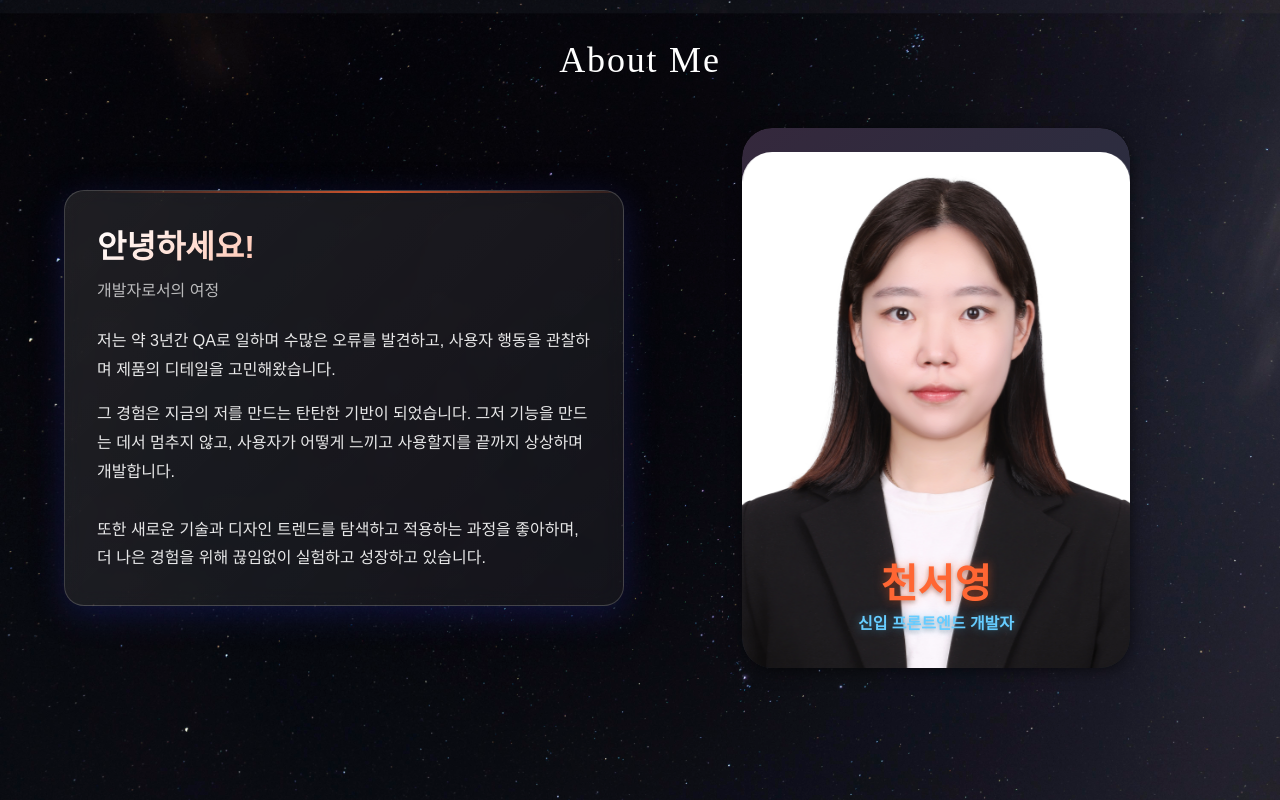
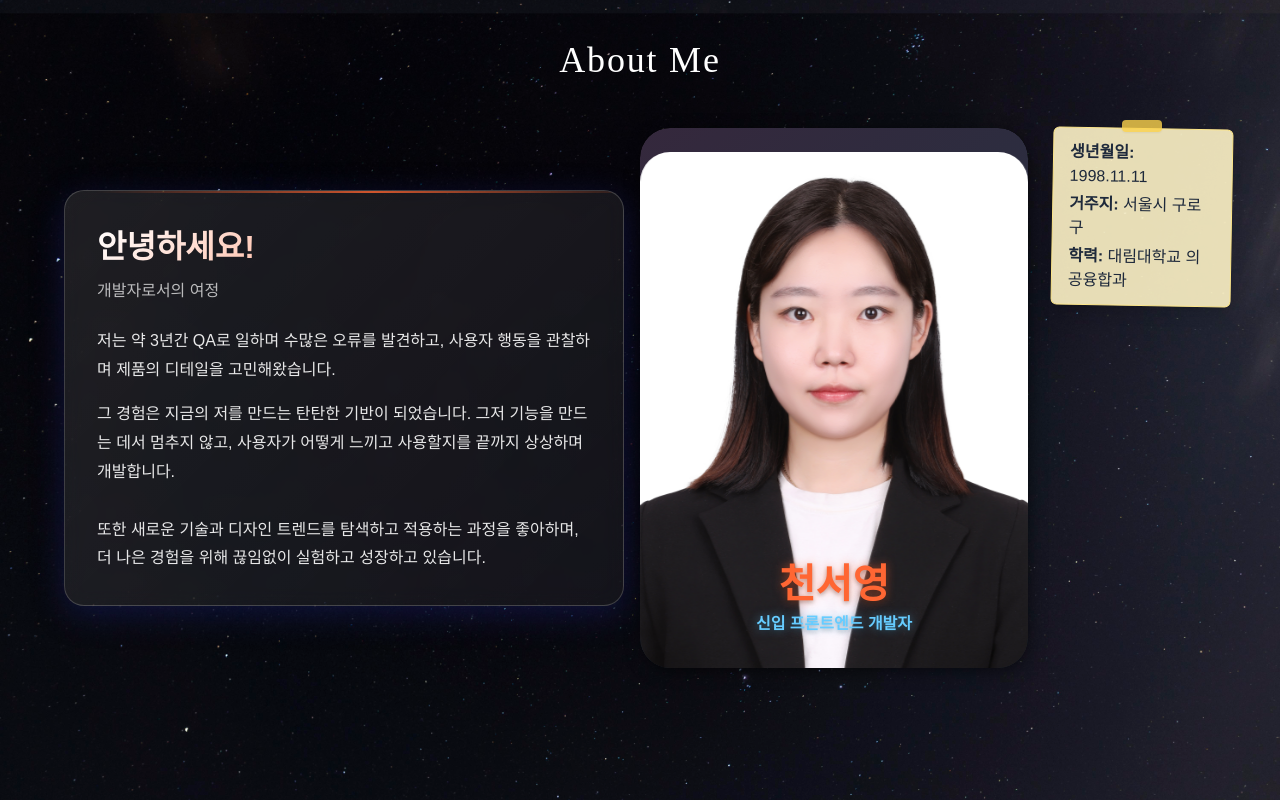
Before and after one commit to Seoyoung-Cheon/portfolio, a React (Vite) app: page / in a window 1280 px wide. Shown: the part 840-1640 px from the top of the page. Built offline with nearby package versions, Linux system fonts and the light colour scheme; a web font is replaced by a local one.

Commit message:
About Me 섹션에 포스트잇 스타일 정보 박스 추가

```diff
--- a/src/components/sections/About.tsx
+++ b/src/components/sections/About.tsx
@@ -32,6 +32,7 @@ export default function About() {
 
             {/* ProfileCard 영역 */}
             <div className="flex justify-center items-center">
+              <div className="flex flex-col md:flex-row items-center md:items-start gap-6">
                 <ProfileCard
                   name="천서영"
                   title="신입 프론트엔드 개발자"
@@ -39,6 +40,16 @@ export default function About() {
                   enableTilt={true}
                   enableMobileTilt={false}
                 />
+                {/* 포스트잇 스타일 정보 박스 */}
+                <div className="relative">
+                  <div className="bg-amber-100/90 text-slate-800 px-4 py-3 rounded-md shadow-lg border border-amber-200 text-sm md:text-base -rotate-1 md:rotate-1 min-w-[180px]">
+                    <p className="font-semibold mb-1">생년월일: <span className="font-normal">1998.11.11</span></p>
+                    <p className="font-semibold mb-1">거주지: <span className="font-normal">서울시 구로구</span></p>
+                    <p className="font-semibold">학력: <span className="font-normal">대림대학교 의공융합과</span></p>
+                  </div>
+                  <div className="absolute -top-2 left-1/2 -translate-x-1/2 w-10 h-3 bg-amber-300/80 rounded-sm shadow-sm" />
+                </div>
+              </div>
             </div>
           </div>
         </div>
--- a/src/components/sections/Projects.tsx
+++ b/src/components/sections/Projects.tsx
@@ -5,7 +5,7 @@ import { ExternalLink, Github } from "lucide-react";
 const projects = [
   {
     title: "유산지기",
-    description: "유산지기는 사용자의 위치 기반으로 주변 문화유산과 행사 정보를 제공하는 웹 서비스입니다.",
+    description: "사용자의 위치 기반으로 주변 문화유산과 행사 정보를 제공하는 웹 서비스입니다.",
     tech: ["React", "JavaScript", "Tailwind CSS","redux Toolkit","PostgreSQL","Google Maps API"],
     github: "https://github.com/noseunghyeon/test_front",
     demo: "https://test-front-lovat.vercel.app/",
@@ -61,15 +61,14 @@ export default function Projects() {
                 <div className="flex items-center gap-2 flex-wrap">
                   <CardTitle className="text-white">{project.title}</CardTitle>
                   {project.isExpired && (
-                    <span className="text-red-500 text-xs font-normal">
+                    <span className="text-red-500 text-xs font-normal mt-2">
                       * AWS 기간이 만료되어 운영중이지 않습니다.
                     </span>
                   )}
                 </div>
                 {project.role && project.role.length > 0 && (
                   <div className="mt-3">
-                    <span className="text-white/60 text-sm font-medium block mb-2">내 역할: </span>
-                    <div className="flex flex-wrap gap-2">
+                    <div className="flex flex-wrap gap-2 mt-2 mb-2">
                       {project.role.map((r, idx) => (
                         <span
                           key={idx}
```
Lines whose indentation alone changed are shown as unchanged.
